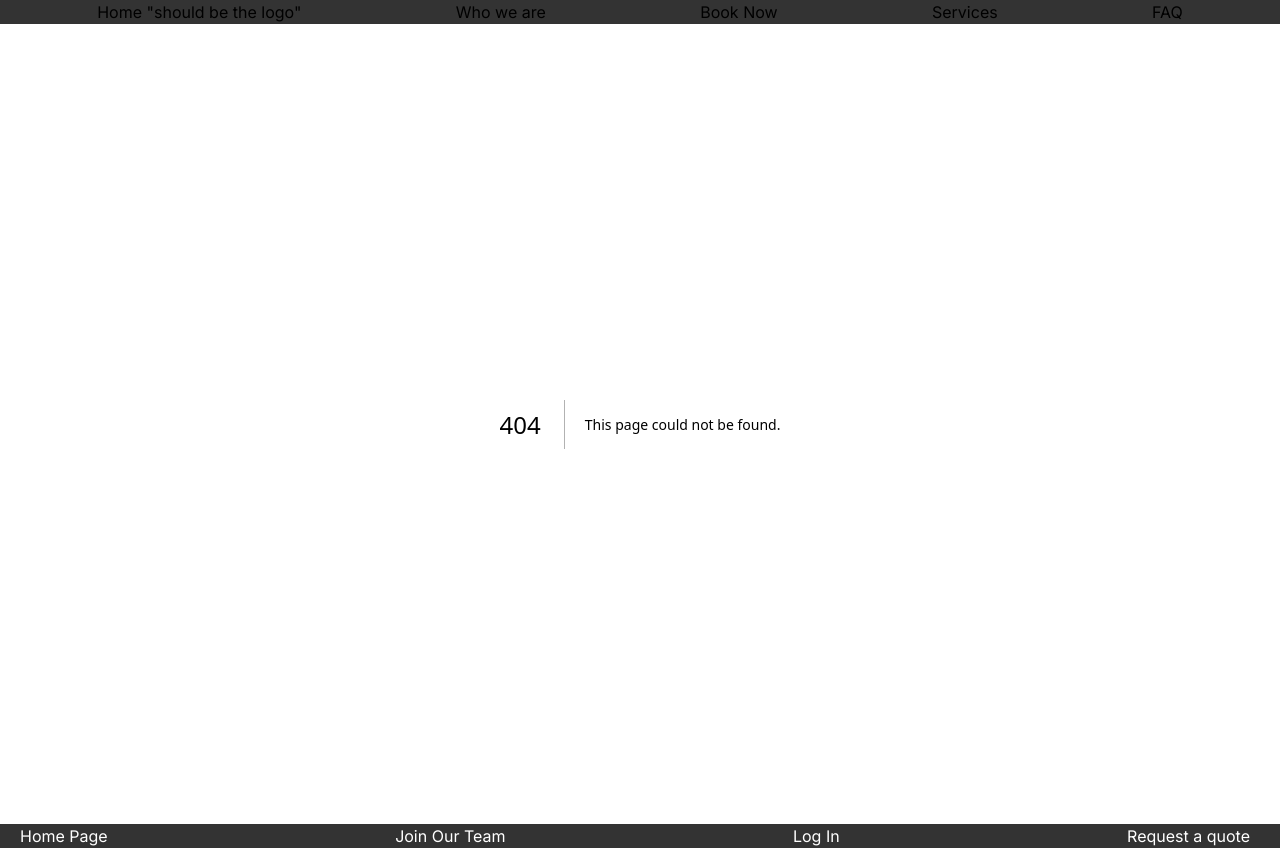
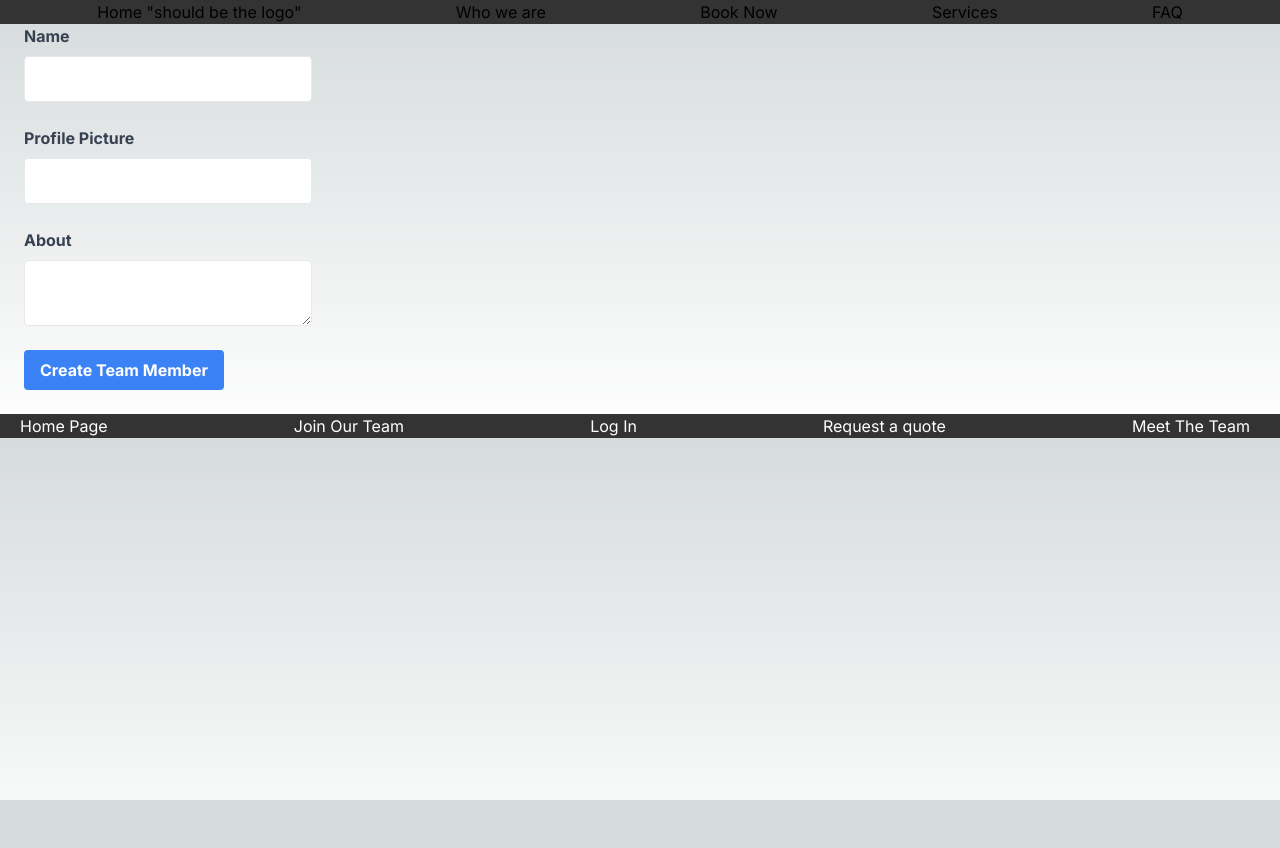
Before and after one commit to Alugibihl/Hello-Home-Cleaning-Co., a Next.js app: page /meettheteam in a window 1280 px wide. Before the commit this address had no page. After the commit the page ends 800 px from the top, so only its background shows below. Built offline with nearby package versions, Linux system fonts and the light colour scheme.

Commit message:
add teamMember Working

```diff
--- /dev/null
+++ b/app/api/teammembers/route.js
@@ -0,0 +1,31 @@
+import { connectMongoDB } from "@/libs/mongodb";
+import TeamMember from "@/app/models/teammembers";
+import { NextResponse } from "next/server";
+
+
+export async function GET() {
+    await connectMongoDB();
+    const members = await TeamMember.find();
+    return NextResponse.json({ members })
+}
+
+export async function POST(request) {
+    try {
+
+        const { name, img, about } = await request.json()
+        console.log('Data', name)
+        await connectMongoDB();
+        await TeamMember.create({ name, img, about });
+        return NextResponse.json({ message: "Member Created", status: 201 });
+    } catch (error) {
+        return NextResponse.json({ message: "Member Creation Failed", status: 500 })
+    }
+}
+export async function Delete(request) {
+
+    const id = request.nextUrl.searchParams.get("id");
+
+    await connectMongoDB();
+    await TeamMember.findByIdAndDelete(id)
+    return NextResponse.json({ message: "Member Deleted" })
+}
--- /dev/null
+++ b/app/meettheteam/page.jsx
@@ -0,0 +1,8 @@
+import AddTeamMember from "@/components/AddTeamMember/AddTeamM/AddTeamMember";
+
+export default function Page() {
+    return (
+        <AddTeamMember />
+
+    )
+}
--- /dev/null
+++ b/app/models/teammembers.js
@@ -0,0 +1,22 @@
+import mongoose, { Schema } from "mongoose";
+
+const teamMembersSchema = new Schema({
+
+    name: {
+        type: String,
+        required: true
+    },
+    img: {
+        type: String,
+        required: true
+    },
+    about: {
+        type: String,
+        required: true
+    }
+}, { timestamps: true });
+
+
+const TeamMember = mongoose.models.TeamMember || mongoose.model("TeamMember", teamMembersSchema)
+
+export default TeamMember;
--- /dev/null
+++ b/components/AddTeamMember/AddTeamM/AddTeamMember.jsx
@@ -0,0 +1,90 @@
+"use client";
+import { useSession } from "next-auth/react";
+import { useRouter } from "next/navigation";
+import { useState } from "react";
+
+async function createMemeber({ name, img, about }) {
+    const res = await fetch("/api/teammembers", {
+        method: "POST",
+        headers: { "Content-Type": "application/json" },
+        body: JSON.stringify({ name, img, about }),
+    });
+    if (res.ok) {
+        const teamMember = await res.json();
+        console.log(teamMember)
+        return teamMember;
+    }
+}
+
+export default function AddTeamMember() {
+    // const session = useSession();
+    const [name, setName] = useState();
+    const [img, setImg] = useState();
+    const [about, setAbout] = useState();
+
+    // const userId = session.data?.user?.id;
+    const router = useRouter();
+
+    const handleSubmit = async (e) => {
+        e.preventDefault();
+        const teamMember = await createMemeber({ name, img, about });
+        console.log(teamMember)
+        // router.push("/about");
+    };
+
+    return (
+        <form onSubmit={handleSubmit} className="w-full max-w-lg ml-6">
+            <div class="flex flex-wrap -mx-3 mb-6">
+                <div class="w-full px-3">
+                    <label
+                        class="block text-gray-700 text-s font-bold mb-2"
+                        for="grid-name"
+                    >
+                        Name
+                    </label>
+                    <input
+                        value={name}
+                        type="text"
+                        onChange={(e) => setName(e.target.value)}
+                        className="appearance-none block w-72 bg-white text-gray-700 border border-gray-200 rounded py-3 px-4 leading-tight focus:outline-none focus:bg-white focus:border-gray-500"
+                    />
+                </div>
+            </div>
+            <div class="flex flex-wrap -mx-3 mb-6">
+                <div class="w-full px-3">
+                    <label
+                        class="block text-gray-700 text-s font-bold mb-2"
+                        for="grid-date"
+                    >
+                        Profile Picture
+                    </label>
+                    <input
+                        value={img}
+                        type="text"
+                        onChange={(e) => setImg(e.target.value)}
+                        className="appearance-none block w-72 bg-white text-gray-700 border border-gray-200 rounded py-3 px-4 leading-tight focus:outline-none focus:bg-white focus:border-gray-500"
+                    />
+                </div>
+            </div>
+            <div class="flex flex-wrap -mx-3 mb-6">
+                <div class="w-full px-3">
+                    <label
+                        class="block text-gray-700 text-s font-bold mb-2"
+                        for="grid-phone"
+                    >
+                        About
+                    </label>
+                    <textarea
+                        value={about}
+                        type="text"
+                        onChange={(e) => setAbout(e.target.value)}
+                        className="appearance-none block w-72 bg-white text-gray-700 border border-gray-200 rounded py-3 px-4 leading-tight focus:outline-none focus:bg-white focus:border-gray-500"
+                    />
+                </div>
+            </div>
+            <button className="mb-6 bg-blue-500 hover:bg-blue-700 text-white font-bold py-2 px-4 rounded focus:outline-none focus:shadow-outline">
+                Create Team Member
+            </button>
+        </form>
+    );
+}
--- a/components/Footer/Footer.js
+++ b/components/Footer/Footer.js
@@ -18,6 +18,9 @@ const Footer = () => {
         <li>
           <Link href="/appointments/create">Request a quote</Link>
         </li>
+        <li>
+          <Link href="/meettheteam">Meet The Team</Link>
+        </li>
       </ul>
     </nav>
   );
```
